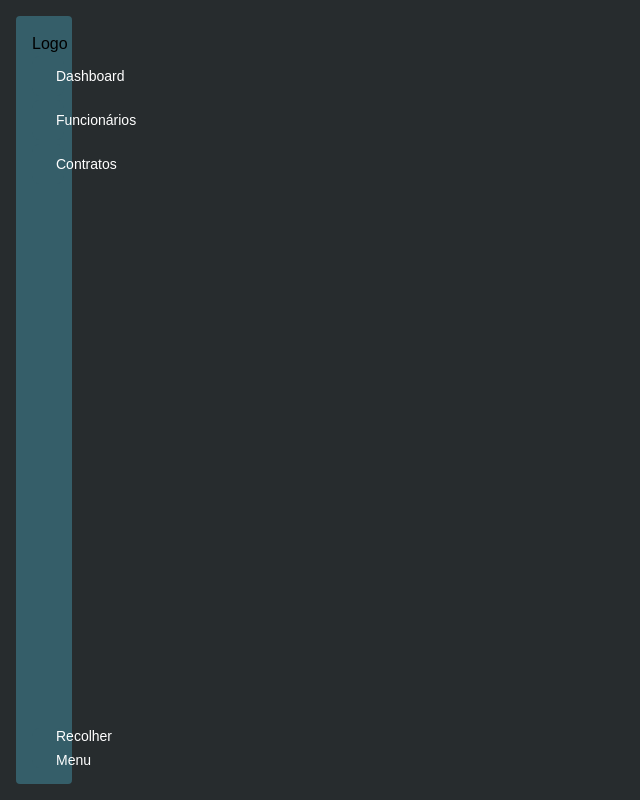
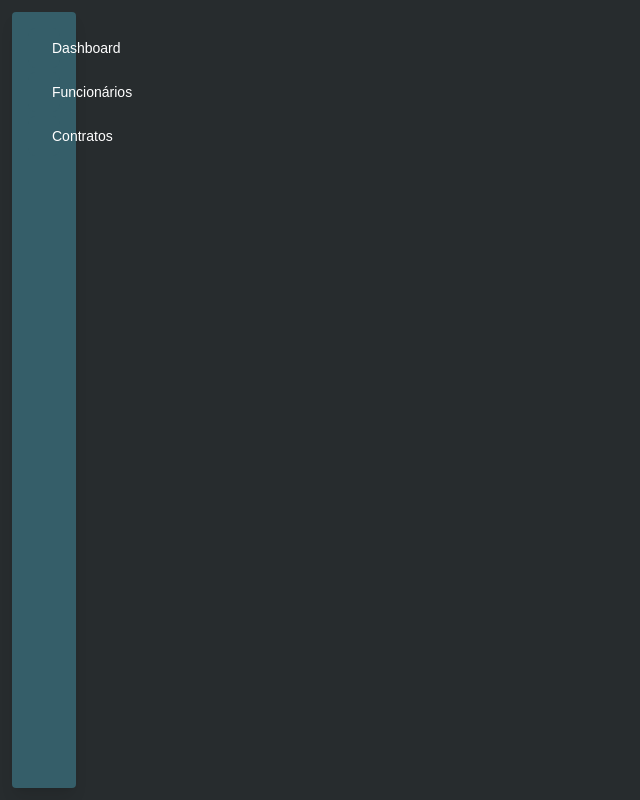
Before and after one commit to NicholasBapt/sclera-bi, a React (Vite) app: page / in a window 1280 px wide. Shown: the whole page, without its empty margins (0-640 px from the left). Built offline with nearby package versions, Linux system fonts and the light colour scheme.

Commit message:
teste inicial

```diff
--- a/src/components/Sidebar.tsx
+++ b/src/components/Sidebar.tsx
@@ -2,25 +2,21 @@ import Button from "./Button";
 import Dashboard from "../assets/icons/Dashboard.svg?react";
 import TodosFunc from "../assets/icons/TodosFunc.svg?react";
 import ContratosIcon from "../assets/icons/ContAtv.svg?react";
-import LeftArrowIcon from "../assets/icons/LeftArrow.svg?react";
 import { cva, type VariantProps } from "class-variance-authority";
-import { useState } from "react";
 
-export const sidebarVariants = cva("flex flex-col p-4 rounded", {
-  variants: {
-    variant: {
-      primary: "bg-blue-dark",
+export const sidebarVariants = cva(
+  "fixed top-3 bottom-3 left-3 w-16 m-0 p-4 rounded shadow-lg",
+  {
+    variants: {
+      variant: {
+        primary: "bg-blue-dark",
+      },
     },
-    open: {
-      true: "w-48",
-      false: "w-14",
+    defaultVariants: {
+      variant: "primary",
     },
   },
-  defaultVariants: {
-    variant: "primary",
-    open: true,
-  },
-});
+);
 
 interface SiderbarProps
   extends VariantProps<typeof sidebarVariants>, React.ComponentProps<"aside"> {
@@ -29,23 +25,11 @@ interface SiderbarProps
 
 export default function Sidebar({
   variant,
-  open,
   className,
-  children,
   ...props
 }: SiderbarProps) {
-  const [openSideBar, setOpenSideBar] = useState(false);
-
-  const toggleSidebar = () => {
-    setOpenSideBar((prev) => !prev);
-  };
-
   return (
-    <aside
-      className={sidebarVariants({ variant, open: openSideBar, className })}
-      {...props}
-    >
-      <span>Logo</span>
+    <aside className={sidebarVariants({ variant, className })} {...props}>
       <div className="flex flex-col justify-between h-full">
         <div className="flex flex-col gap-1">
           <Button icon={Dashboard} size={"sm"} variant={"sidebar"}>
@@ -58,14 +42,6 @@ export default function Sidebar({
             Contratos
           </Button>
         </div>
-        <Button
-          onClick={toggleSidebar}
-          icon={LeftArrowIcon}
-          size={"sm"}
-          variant={"sidebar"}
-        >
-          Recolher Menu
-        </Button>
       </div>
     </aside>
   );
--- /dev/null
+++ b/tailwind.config.js
@@ -0,0 +1,12 @@
+module.exports = {
+  mode: "jit",
+  purge: ["./src/**/*.{js,jsx,ts,tsx}", "./public/index.html"],
+  darkMode: false,
+  theme: {
+    extend: {},
+  },
+  variants: {
+    extend: {},
+  },
+  plugins: [],
+};
```
